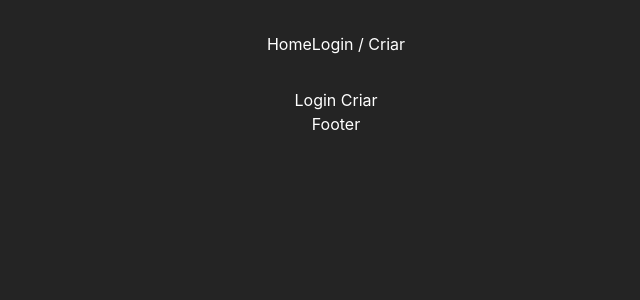
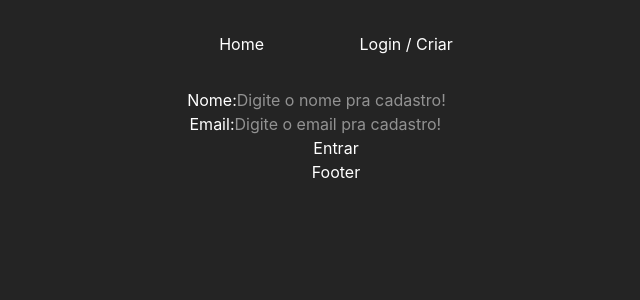
Before and after one commit to Paulo-Borges/FormGlory, a React (Vite) app: page /login/criar in a window 1280 px wide. Shown: the top 300 px of the page, without its empty margins (304-944 px from the left). Built offline with nearby package versions, Linux system fonts and the light colour scheme.

Commit message:
feat: iniciando LoginCreate

```diff
--- a/src/Components/Headers.tsx
+++ b/src/Components/Headers.tsx
@@ -1,11 +1,25 @@
+import { useEffect, useState } from "react";
 import { Link } from "react-router-dom";
 
 export const Headers = () => {
+  const [usuario, setUsuario] = useState(null);
+
+  useEffect(() => {
+    const dadosSessao = localStorage.getItem("@MeuApp");
+    if (dadosSessao) {
+      setUsuario(dadosSessao);
+    } /*else { setUsuario(null)} */
+  }, []);
+
   return (
     <div className="p-8">
       <nav className="flex justify-between">
         <Link to="/">Home</Link>
-        <Link to="/criar">Login / Criar</Link>
+        {usuario ? (
+          <span>Bem-vindo, {usuario}</span>
+        ) : (
+          <Link to="/criar">Login / Criar</Link>
+        )}
       </nav>
     </div>
   );
--- a/src/Components/Login/Login.tsx
+++ b/src/Components/Login/Login.tsx
@@ -9,9 +9,9 @@ export const Login = () => {
     <div>
       <Routes>
         <Route path="/" element={<LoginForm />} />
-        <Route path="criar" element={<LoginCreate />} />
-        <Route path="perdeu" element={<LoginPasswordLost />} />
-        <Route path="resetar" element={<LoginPasswordReset />} />
+        <Route path="/criar" element={<LoginCreate />} />
+        <Route path="/perdeu" element={<LoginPasswordLost />} />
+        <Route path="/resetar" element={<LoginPasswordReset />} />
       </Routes>
     </div>
   );
--- a/src/Components/Login/LoginCreate.tsx
+++ b/src/Components/Login/LoginCreate.tsx
@@ -1,7 +1,51 @@
+import { useState } from "react";
+
+const formFields = [
+  {
+    label: "Nome",
+    type: "text",
+    id: "nome",
+    placeholder: "Digite o nome pra cadastro!",
+  },
+  {
+    label: "Email",
+    type: "email",
+    id: "email",
+    placeholder: "Digite o email pra cadastro!",
+  },
+];
+
 export const LoginCreate = () => {
+  const [formData, setFormData] = useState({
+    nome: "",
+    email: "",
+  });
+
   return (
     <div>
-      <h1>Login Criar</h1>
+      <form>
+        <div>
+          {formFields.map((fields) => (
+            <div>
+              <label>{fields.label}:</label>
+              <input
+                type={fields.type}
+                name={fields.id}
+                placeholder={fields.placeholder}
+              />
+            </div>
+          ))}
+        </div>
+        {/* <div>
+          <label>Email:</label>
+          <input
+            type="email"
+            name="email"
+            placeholder="Digite o email pra cadastro!"
+          />
+        </div> */}
+        <button type="submit">Entrar</button>
+      </form>
     </div>
   );
 };
--- a/src/Components/Login/LoginForm.tsx
+++ b/src/Components/Login/LoginForm.tsx
@@ -79,7 +79,7 @@ const datasFields = [
   {
     label: "Profissão",
     type: "text",
-    name: "profissão",
+    name: "profissao",
     placeholder: "Digite o seu profissão",
   },
   {
```
Also changed, not shown: src/Components/Home.tsx (+4 -4 lines).
